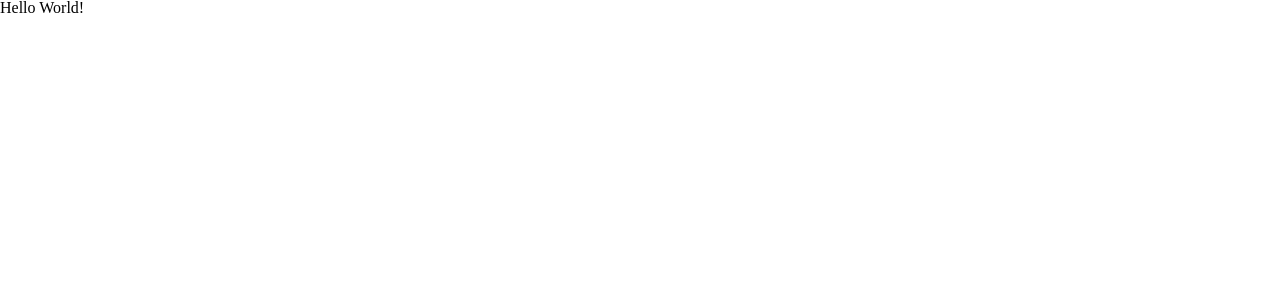
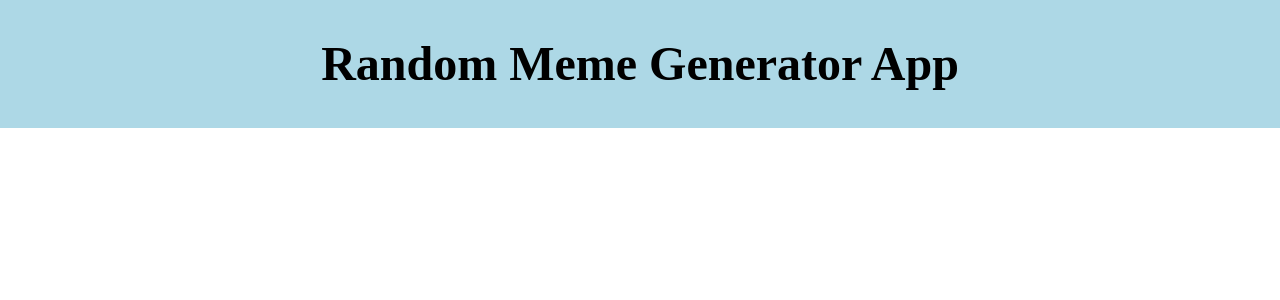
Before and after one commit to Siar416/random_meme_generator, a React (Create React App) app: page / in a window 1280 px wide. Shown: the top 300 px of the page. Built offline with nearby package versions, Linux system fonts and the light colour scheme.

Commit message:
created components folder along with header component with title of app

```diff
--- a/public/index.html
+++ b/public/index.html
@@ -12,6 +12,9 @@
     <link rel="apple-touch-icon" href="%PUBLIC_URL%/logo192.png" />
 
     <link rel="manifest" href="%PUBLIC_URL%/manifest.json" />
+    <style>
+      @import url("https://fonts.googleapis.com/css2?family=Titan+One&display=swap");
+    </style>
 
     <title>Random Meme Generator App</title>
   </head>
--- a/src/App.js
+++ b/src/App.js
@@ -1,5 +1,11 @@
+import Header from "./components/Header";
+
 function App() {
-  return <div className="App">Hello World!</div>;
+  return (
+    <div className="App">
+      <Header />
+    </div>
+  );
 }
 
 export default App;
--- /dev/null
+++ b/src/components/Header.jsx
@@ -0,0 +1,11 @@
+import React from "react";
+
+function Header() {
+  return (
+    <div className="header">
+      <h1>Random Meme Generator App</h1>
+    </div>
+  );
+}
+
+export default Header;
--- a/src/index.css
+++ b/src/index.css
@@ -126,3 +126,15 @@ table {
   border-collapse: collapse;
   border-spacing: 0;
 }
+
+/* My styles */
+
+.header {
+  display: flex;
+  margin: 0 auto;
+  justify-content: center;
+  background-color: lightblue;
+  line-height: 8rem;
+  font-size: 3rem;
+  font-family: 'Titon One', cursive;
+}
```
